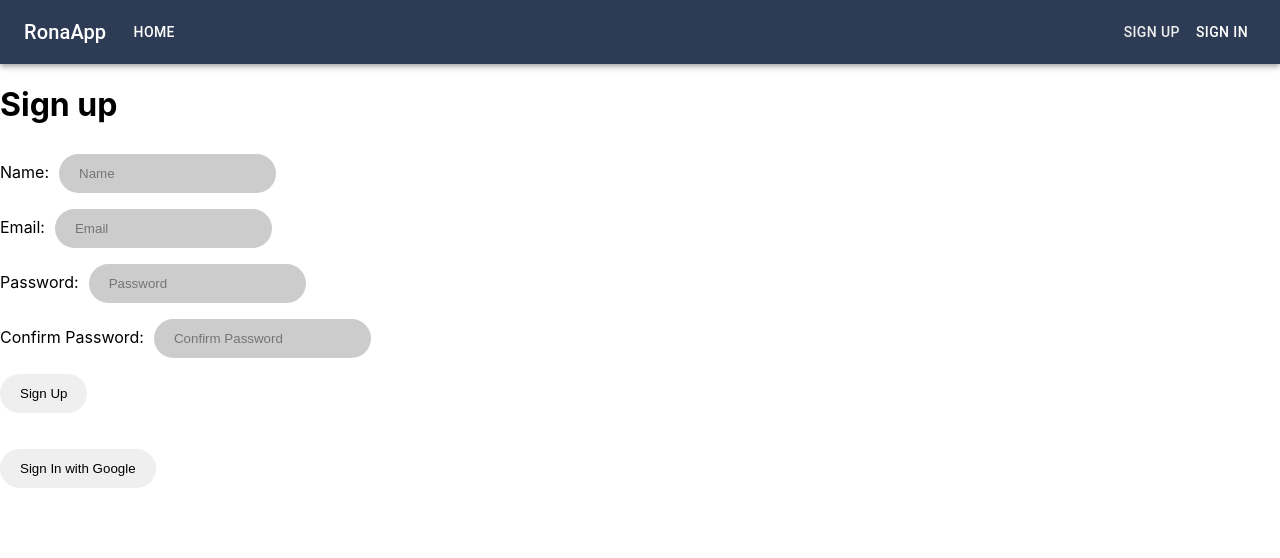
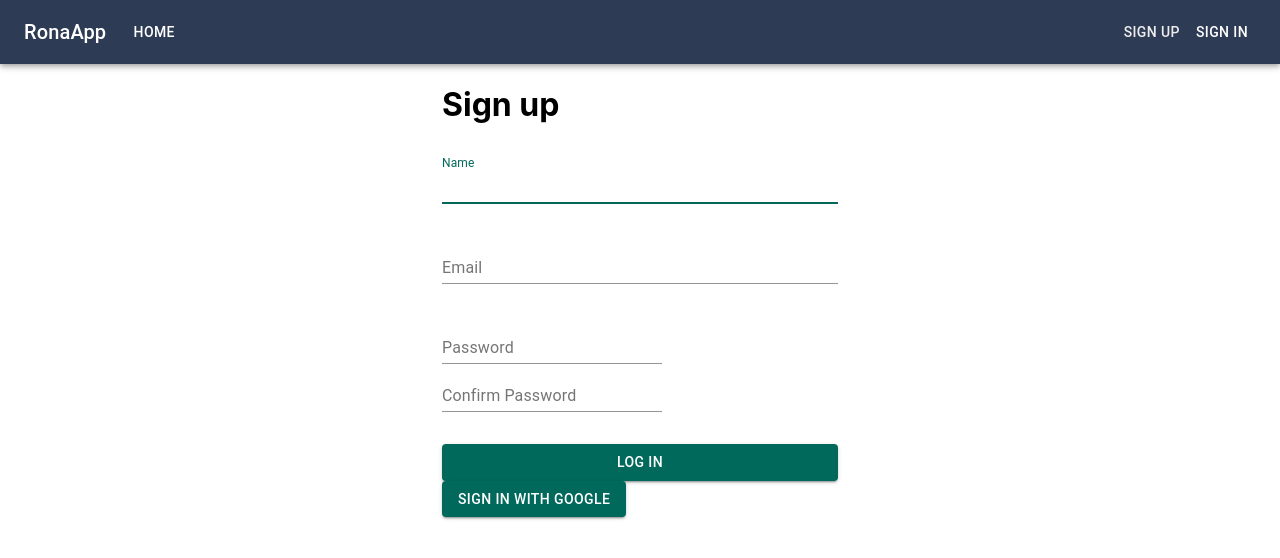
Before and after one commit to philcho1224/554-Team-IDunno, a React (Create React App) app in the folder ronaapp/: page /signup in a window 1280 px wide. Shown: the top 558 px of the page. Built offline with nearby package versions, Linux system fonts and the light colour scheme; no server answers.

Commit message:
Centered

```diff
--- a/ronaapp/src/App.css
+++ b/ronaapp/src/App.css
@@ -28,7 +28,9 @@
   color: #61dafb;
 }
 
-.navigation li {
+/* Start custom CSS */
+
+  /* .navigation li {
       list-style-type: none;
   }
 
@@ -57,13 +59,14 @@ button:hover {
   }
 
   input{
-	/* width: 100%; */
     padding		: 12px 20px;
     margin		: 8px 10px;
     border		: none;
     border-radius	: 50px;
     background: #cccccc;
-}
+  } */
+
+/* End Custom CSS */
 
 @keyframes App-logo-spin {
   from {
--- a/ronaapp/src/components/SignIn.js
+++ b/ronaapp/src/components/SignIn.js
@@ -6,7 +6,6 @@ import {
   doSignInWithEmailAndPassword,
   doPasswordReset
 } from '../firebase/FirebaseFunc';
-import TextField from '@material-ui/core/TextField';
 import { FormControl, InputLabel, Input, FormHelperText, ButtonGroup, Button } from '@material-ui/core';
 
 function SignIn() {
@@ -55,10 +54,10 @@ function SignIn() {
                     <Input id="password" type="password" aria-describedby="password-helper-text" />
                     <FormHelperText id="password-helper-text">Chose a good one.</FormHelperText>
                 </FormControl>
-                <Button type="submit">
+                <Button type="submit" variant="contained" color="primary">
                     Log in
                 </Button>
-                <Button variant="contained" color="secondary" onClick={passwordReset}>
+                <Button onClick={passwordReset}>
                     Forgot Password
                 </Button>
             </form>
--- a/ronaapp/src/components/SignUp.js
+++ b/ronaapp/src/components/SignUp.js
@@ -3,6 +3,22 @@ import { Redirect } from 'react-router-dom';
 import { doCreateUserWithEmailAndPassword } from '../firebase/FirebaseFunc';
 import { AuthContext } from '../firebase/Auth';
 import SocialSignIn from './SocialSignIn';
+import { FormControl, InputLabel, Input, FormHelperText, ButtonGroup, Button } from '@material-ui/core';
+import Grid from '@material-ui/core/Grid';
+import Container from '@material-ui/core/Container';
+import Box from '@material-ui/core/Box';
+import { MuiThemeProvider, createMuiTheme } from '@material-ui/core/styles';
+
+const theme = createMuiTheme({
+  palette: {
+    primary:{
+        main: '#00695c'
+    },
+    secondary: {
+      main: '#E33E7F'
+    }
+  }
+});
 
 function SignUp() {
     const { currentUser } = useContext(AuthContext);
@@ -33,10 +49,50 @@ function SignUp() {
 
     return (
         <div>
+            <MuiThemeProvider theme={theme}>
+
+            <Container component="main" maxWidth="xs">
+
                 <h1>Sign up</h1>
-        {pwMatch && <h4 className="error">{pwMatch}</h4>}
+
                 <form onSubmit={handleSignUp}>
-            <div className="form-group">
+
+                    <Box mt={4}>
+                        <FormControl fullWidth>
+                            <InputLabel htmlFor="name-input">Name</InputLabel>
+                            <Input id="name-input" name="displayName" required="true" autoFocus="true" />
+                        </FormControl>
+                    </Box>
+
+
+                    <Box mt={4}>
+                        <FormControl fullWidth>
+                            <InputLabel htmlFor="email-input">Email</InputLabel>
+                            <Input id="email-input" name="email" type="email" required="true" />
+                        </FormControl>
+                    </Box>
+
+                    <Box mt={4}>
+                        <FormControl >
+                            <InputLabel htmlFor="passwordOne-input">Password</InputLabel>
+                            <Input id="passwordOne-input" name="passwordOne" type="password" required="true" />
+                        </FormControl>
+
+                        <FormControl >
+                            <InputLabel htmlFor="passwordTwo-input">Confirm Password</InputLabel>
+                            <Input id="passwordTwo-input" name="passwordTwo" type="password" required="true" />
+                            {pwMatch && <FormHelperText error className="error" id="password-helper-text">{pwMatch}</FormHelperText>}
+
+                        </FormControl>
+                    </Box>
+
+                    <Box mt={4}>
+                        <Button type="submit" variant="contained" color="primary" fullWidth>
+                            Log in
+                        </Button>
+                    </Box>
+
+                    {/* <div className="form-group">
                     <label>
                         Name:
                         <input
@@ -85,12 +141,14 @@ function SignUp() {
                         />
                     </label>
                 </div>
-            <button id="submitButton" name="submitButton" type="submit">
-            Sign Up
-            </button>
+                <Button type="submit" variant="contained" color="primary">
+                    Sign in
+                </Button> */}
                 </form>
-        <br />
                 <SocialSignIn />
+            </Container>
+            </MuiThemeProvider>
+
         </div>
     );
 }
--- a/ronaapp/src/components/SocialSignIn.js
+++ b/ronaapp/src/components/SocialSignIn.js
@@ -1,5 +1,7 @@
 import React from 'react';
 import { doSocialSignIn } from '../firebase/FirebaseFunc';
+import { Button } from '@material-ui/core';
+
 
 const SocialSignIn = () => {
     const socialSignOn = async (provider) => {
@@ -12,9 +14,12 @@ const SocialSignIn = () => {
 
     return (
         <div>
-        <button type="button" onClick={() => socialSignOn('google')}>
+            <Button type="button" variant="contained" color="primary" onClick={() => socialSignOn('google')}>
                 Sign In with Google
-        </button>
+            </Button>
+            {/* <button type="button" onClick={() => socialSignOn('google')}>
+                Sign In with Google
+            </button> */}
             {/* <img
                 onClick={() => socialSignOn('facebook')}
                 alt="google signin"
```
Also changed, not shown: ronaapp/src/components/delete.js (added, +117 -0 lines), ronaapp/src/App.js (line endings or trailing spaces). Lines whose indentation alone changed are shown as unchanged.
